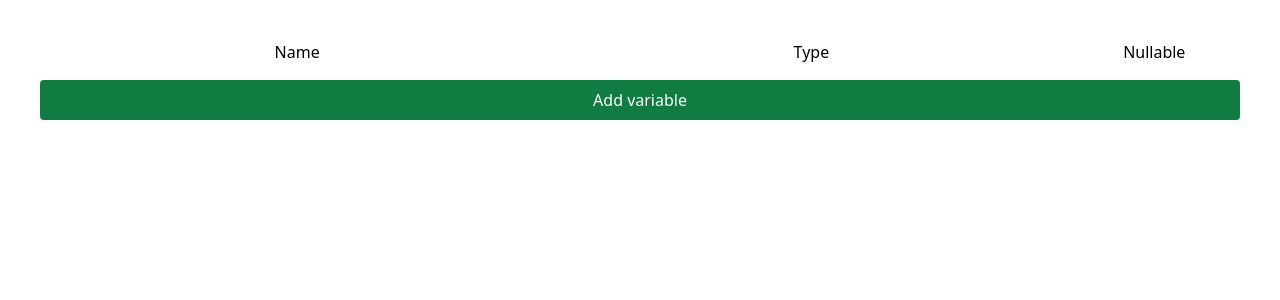
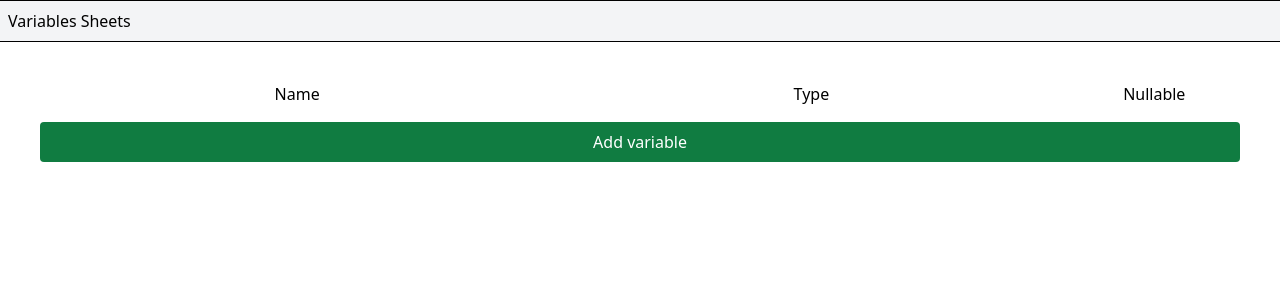
Before and after one commit to GucioWons/excelizer, a React (Vite) app: page / in a window 1280 px wide. Shown: the top 300 px of the page. Built offline with nearby package versions, Linux system fonts and the light colour scheme.

Commit message:
Template-editor

```diff
--- a/src/App.tsx
+++ b/src/App.tsx
@@ -1,9 +1,9 @@
-import VariablesEditor from "./components/editor/variable/VariablesEditor.tsx";
+import TemplateEditor from "./components/editor/TemplateEditor.tsx";
 
 function App() {
 
   return (
-      <VariablesEditor />
+      <TemplateEditor />
   )
 }
 
--- a/src/components/editor/Editor.tsx
+++ b/src/components/editor/SheetsEditor.tsx
@@ -5,7 +5,7 @@ import SheetTabPanels from "./sheet/SheetTabPanels.tsx";
 import SheetTabList from "./sheet/SheetTabList.tsx";
 import {sheetTabs} from "../common/style/TailwindClasses.ts";
 
-function Editor() {
+function SheetsEditor() {
     const initialSheets: SheetData[] = [
         {name: 'New sheet', cells: {}}]
 
@@ -36,4 +36,4 @@ function Editor() {
     )
 }
 
-export default Editor;
+export default SheetsEditor;
--- /dev/null
+++ b/src/components/editor/TemplateEditor.tsx
@@ -0,0 +1,36 @@
+import VariablesEditor from "./variable/VariablesEditor.tsx";
+import {sheetTabs} from "../common/style/TailwindClasses.ts";
+import {Tab, TabGroup, TabList, TabPanel, TabPanels} from "@headlessui/react";
+import SheetsEditor from "./SheetsEditor.tsx";
+import {useState} from "react";
+
+function TemplateEditor() {
+    const [selectedIndex, setSelectedIndex] = useState(0);
+
+    return (
+        <TabGroup selectedIndex={selectedIndex} onChange={setSelectedIndex}>
+            <div className={sheetTabs.listContainer}>
+                <TabList className={sheetTabs.list}>
+                    <Tab>
+                        Variables
+                    </Tab>
+                    <Tab>
+                        Sheets
+                    </Tab>
+                </TabList>
+            </div>
+            <div className={sheetTabs.panelsContainer}>
+                <TabPanels className={sheetTabs.panels}>
+                    <TabPanel className={sheetTabs.panel} unmount={false}>
+                        <VariablesEditor />
+                    </TabPanel>
+                    <TabPanel className={sheetTabs.panel} unmount={false}>
+                        <SheetsEditor />
+                    </TabPanel>
+                </TabPanels>
+            </div>
+        </TabGroup>
+    );
+}
+
+export default TemplateEditor;
```
